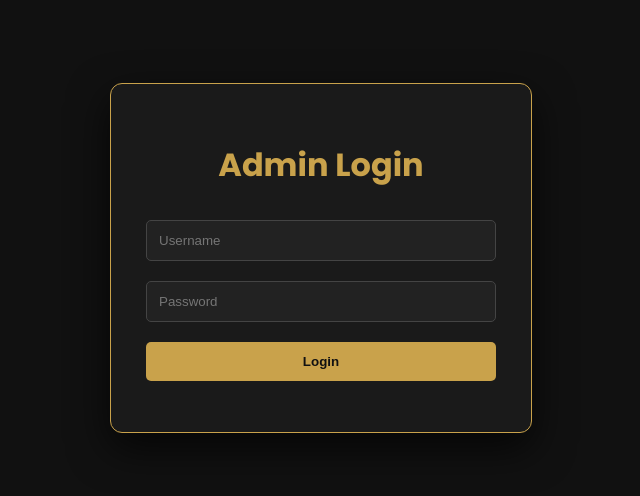
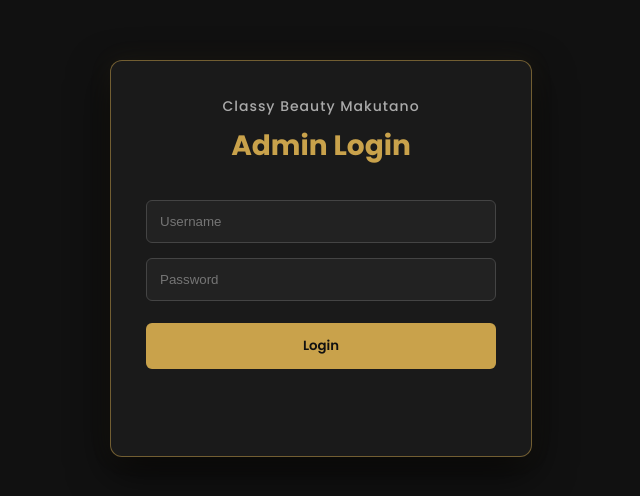
Before and after one commit to Alfredkoome/Classy-beauty-makutano, a website: page admin_login.html in a window 1280 px wide. Shown: the part 142-638 px from the top of the page, without its empty margins (319-959 px from the left). Drawn offline with Linux system fonts and the light colour scheme.

Commit message:
Refactor CSS styles for admin login page

```diff
--- a/admin_login.html
+++ b/admin_login.html
@@ -22,53 +22,53 @@
         }
 
         .login-box {
-    width: 350px;
-    background: #1a1a1a;
-    padding: 35px;
-    border-radius: 12px;
+            width: 350px;
+            background: #1a1a1a;
+            padding: 35px;
+            border-radius: 12px;
 
-    border: 1px solid #c9a24b;
+            border: 1px solid rgba(201, 162, 75, 0.5);
 
-    box-shadow: 0 15px 40px rgba(0, 0, 0, 0.7);
-}
+            box-shadow:
+                0 15px 40px rgba(0, 0, 0, 0.7),
+                0 0 25px rgba(201, 162, 75, 0.08);
+        }
+
+        .brand {
+            text-align: center;
+            color: #aaa;
+            font-size: 14px;
+            font-weight: 500;
+            letter-spacing: 1px;
+            margin-bottom: 8px;
+        }
 
         h1 {
             color: #c9a24b;
             text-align: center;
+            margin-top: 0;
+            margin-bottom: 28px;
+            font-size: 28px;
+        }
+
+        form {
+            display: flex;
+            flex-direction: column;
+            gap: 5px;
         }
 
         input {
             width: 100%;
             box-sizing: border-box;
-            padding: 12px;
-            margin: 10px 0;
+            padding: 13px;
+            margin: 5px 0;
 
             background: #222;
             color: white;
             border: 1px solid #444;
-            border-radius: 5px;
-        }
-
-        button {
-            width: 100%;
-            padding: 12px;
-            margin-top: 10px;
-
-            background: #c9a24b;
-            color: #111;
-            border: none;
-            border-radius: 5px;
-
-            cursor: pointer;
-            font-weight: 600;
+            border-radius: 6px;
 
             transition: 0.3s ease;
-        }
-
-        button:hover {
-            background: #e0bd65;
-            transform: translateY(-2px);
-            box-shadow: 0 5px 15px rgba(201, 162, 75, 0.3);
         }
 
         input:hover {
@@ -78,12 +78,46 @@
         input:focus {
             outline: none;
             border-color: #c9a24b;
-            box-shadow: 0 0 8px rgba(201, 162, 75, 0.25);
+
+            box-shadow:
+                0 0 8px rgba(201, 162, 75, 0.25);
+        }
+
+        button {
+            width: 100%;
+            padding: 13px;
+            margin-top: 12px;
+
+            background: #c9a24b;
+            color: #111;
+
+            border: none;
+            border-radius: 6px;
+
+            cursor: pointer;
+            font-weight: 600;
+            font-family: "Poppins", sans-serif;
+
+            transition: 0.3s ease;
+        }
+
+        button:hover {
+            background: #e0bd65;
+            transform: translateY(-2px);
+
+            box-shadow:
+                0 6px 18px rgba(201, 162, 75, 0.35);
+        }
+
+        button:active {
+            transform: translateY(0);
         }
 
         #message {
             text-align: center;
-            margin-top: 15px;
+            margin-top: 18px;
+            min-height: 20px;
+            font-size: 14px;
         }
     </style>
 </head>
@@ -91,6 +125,10 @@
 <body>
 
     <div class="login-box">
+
+        <div class="brand">
+            Classy Beauty Makutano
+        </div>
 
         <h1>Admin Login</h1>
 
```
